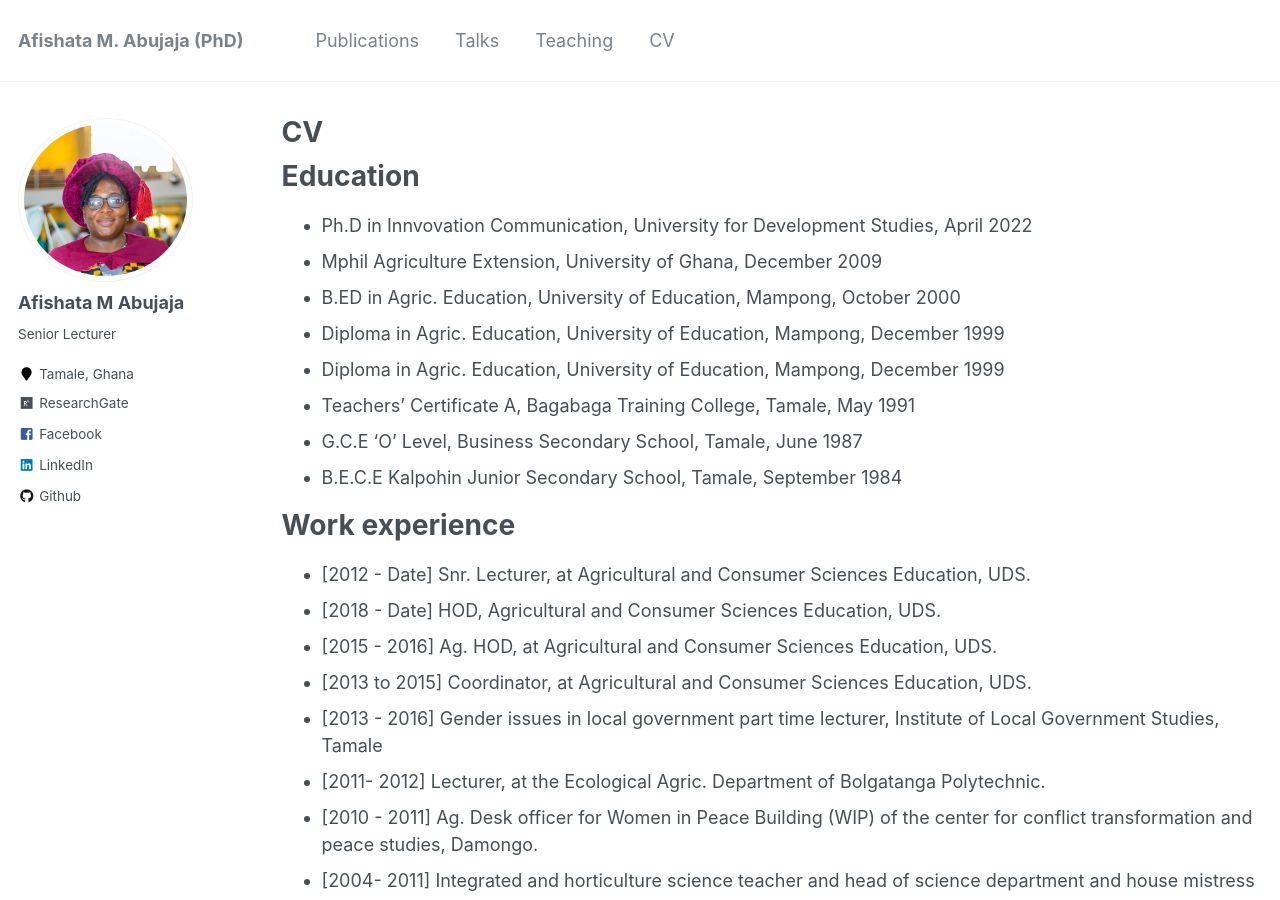
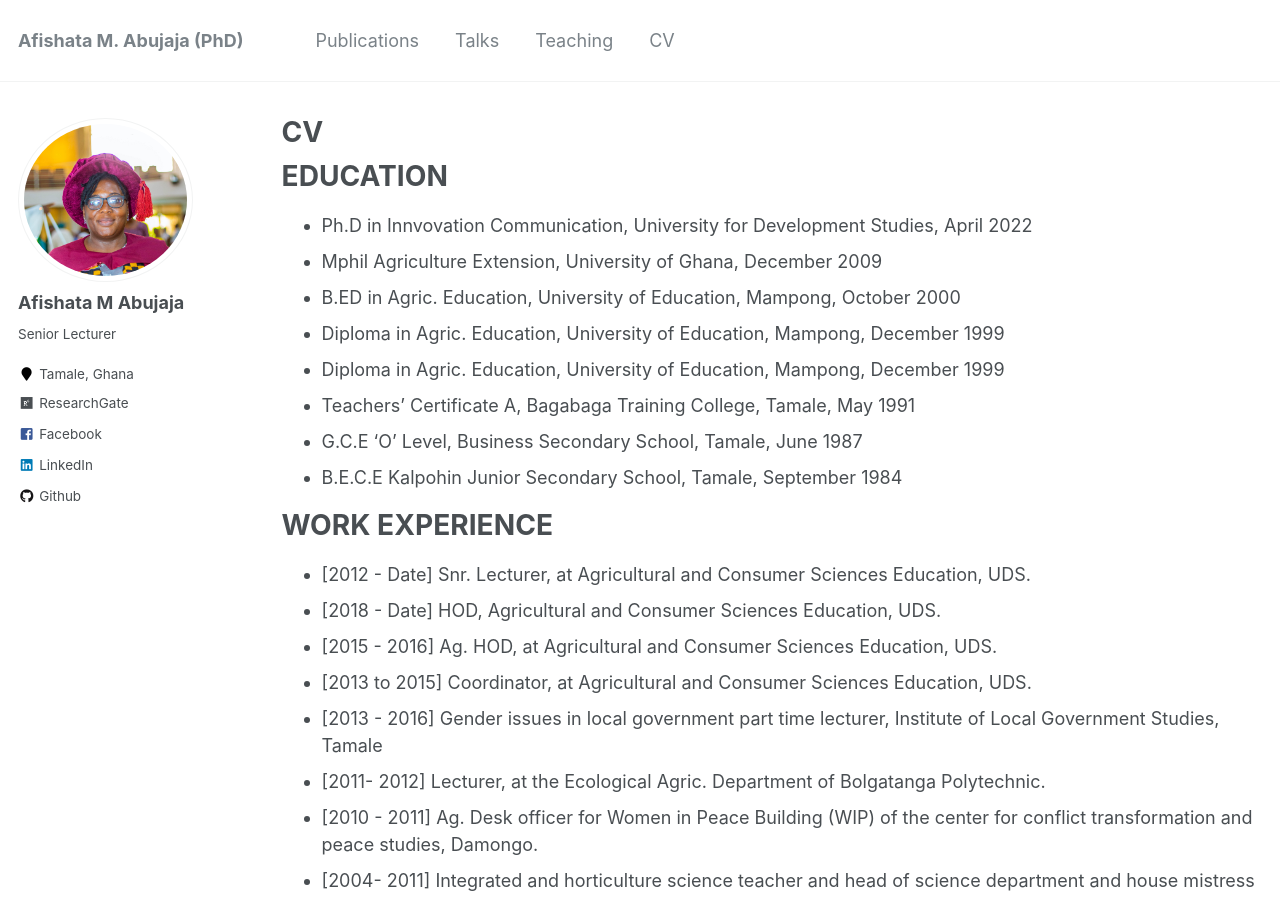
Before and after one commit to Abujaja93/abujaja, a Jekyll site: the page built from _pages/cv.md, in a window 1280 px wide and 900 px high. Built offline with Jekyll 4.4.1, drawn with Linux system fonts in a browser that asks for light colours.

Commit message:
Update cv.md

```diff
--- a/_pages/cv.md
+++ b/_pages/cv.md
@@ -9,7 +9,7 @@ redirect_from:
 
 {% include base_path %}
 
-Education
+EDUCATION
 ======
 
 * Ph.D in Innvovation Communication, University for Development Studies, April 2022
@@ -21,7 +21,7 @@ Education
 * G.C.E ‘O’ Level, Business Secondary School, Tamale,		June 1987
 * B.E.C.E Kalpohin Junior Secondary School, Tamale,		September 1984
 
-Work experience
+WORK EXPERIENCE
 ======
 
 * [2012 - Date] Snr. Lecturer, at Agricultural and Consumer Sciences Education, UDS.
```
